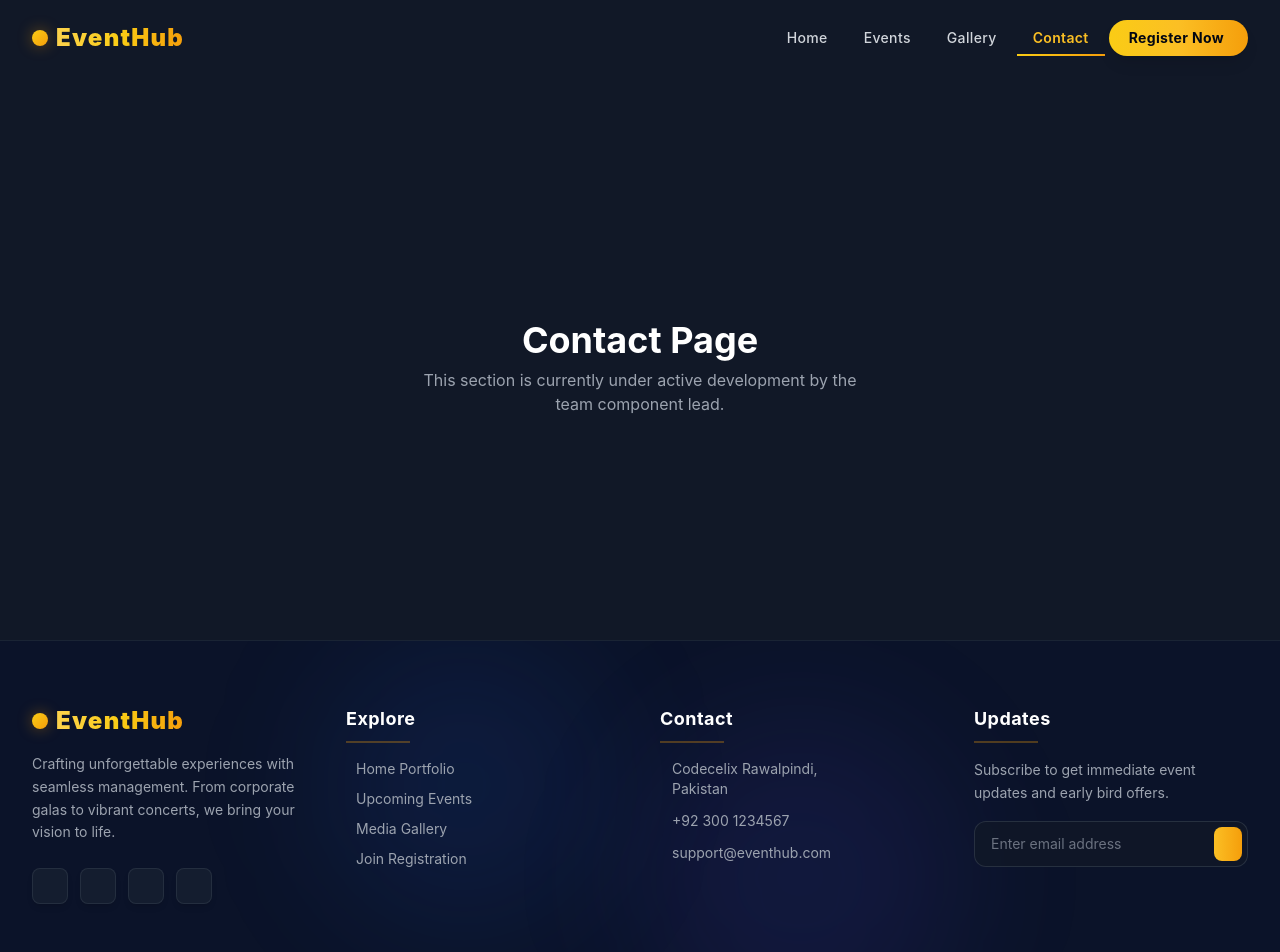
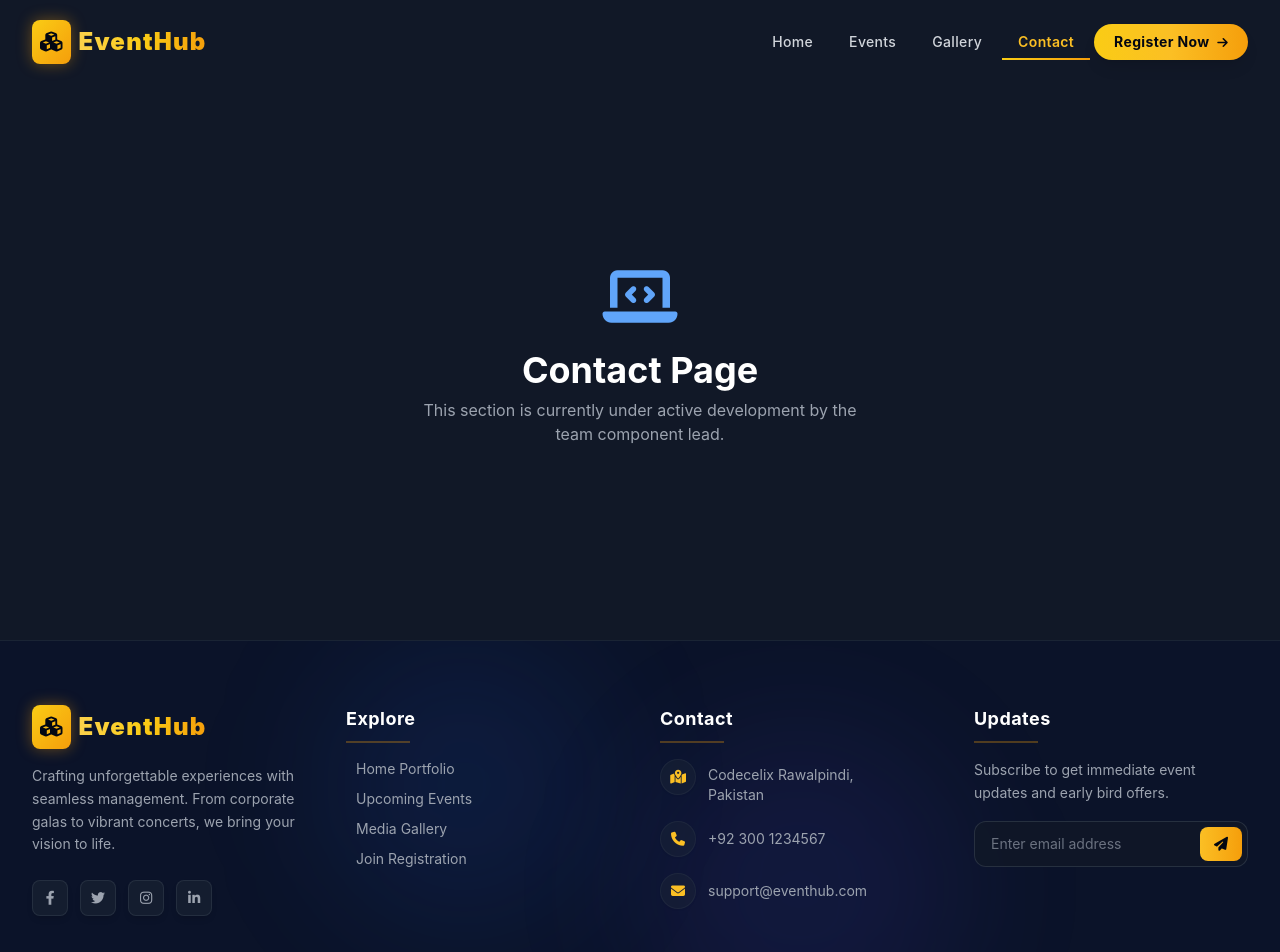
Before and after one commit to yousra-co45/animated-event-management, a React (Vite) app in the folder Frontend/: page /contact in a window 1280 px wide. Shown: the top 952 px of the page. Built offline with nearby package versions, Linux system fonts and the light colour scheme; the HTML template or start-up script is replaced by a standard one.

Commit message:
Fix: Added FontAwesome CDN and updated footer contact icons

```diff
--- a/Frontend/index.html
+++ b/Frontend/index.html
@@ -5,6 +5,8 @@
     <meta name="viewport" content="width=device-width, initial-scale=1.0" />
     <title>Animated Event Management</title>
     <meta name="description" content="React event management frontend with Tailwind CSS, AOS, and GSAP." />
+
+    <link rel="stylesheet" href="https://cdnjs.cloudflare.com/ajax/libs/font-awesome/6.4.0/css/all.min.css" />
   </head>
   <body>
     <div id="root"></div>
--- a/Frontend/src/components/Footer.jsx
+++ b/Frontend/src/components/Footer.jsx
@@ -16,7 +16,7 @@ function Footer() {
           <div className="space-y-4" data-aos="fade-up" data-aos-delay="100">
             <Link to="/" className="flex items-center space-x-2 group">
               <div className="bg-gradient-to-br from-yellow-400 to-amber-500 p-2 rounded-lg text-gray-950 transform group-hover:rotate-12 transition-transform duration-300 shadow-[0_0_15px_rgba(245,158,11,0.4)]">
-                <i className="fas fa-cubes text-xl"></i>
+                <i className="fa-solid fa-cubes text-xl"></i>
               </div>
               <span className="text-2xl font-black tracking-wider bg-gradient-to-r from-amber-300 via-yellow-400 to-amber-500 bg-clip-text text-transparent">
                 EventHub
@@ -33,13 +33,13 @@ function Footer() {
                   href="#"
                   className="w-9 h-9 flex items-center justify-center rounded-lg bg-gray-800/50 border border-gray-700/50 text-gray-400 hover:text-amber-400 hover:border-amber-400/50 hover:-translate-y-1 transition-all duration-300 shadow-md"
                 >
-                  <i className={`fab fa-${icon} text-sm`}></i>
+                  <i className={`fa-brands fa-${icon} text-sm`}></i>
                 </a>
               ))}
             </div>
           </div>
 
-          {/* Column 2: Quick Links with Modern Arrow Hover */}
+          {/* Column 2: Quick Links */}
           <div className="space-y-4" data-aos="fade-up" data-aos-delay="200">
             <h4 className="text-white font-bold text-lg tracking-wide border-b-2 border-amber-500/30 pb-2 w-16">
               Explore
@@ -66,28 +66,45 @@ function Footer() {
             </ul>
           </div>
 
-          {/* Column 3: Quick Contact Info */}
+          {/* Column 3: Quick Contact Info with Fixed Icons */}
           <div className="space-y-4" data-aos="fade-up" data-aos-delay="300">
             <h4 className="text-white font-bold text-lg tracking-wide border-b-2 border-amber-500/30 pb-2 w-16">
               Contact
             </h4>
-            <ul className="space-y-3 text-sm text-gray-400">
-              <li className="flex items-start space-x-3">
-                <i className="fas fa-map-marker-alt text-amber-400 mt-1"></i>
-                <span>Codecelix Rawalpindi,<br />Pakistan</span>
+            <ul className="space-y-4 text-sm text-gray-400">
+              {/* Location */}
+              <li className="flex items-start space-x-3 group">
+                <div className="w-9 h-9 flex items-center justify-center text-amber-400 bg-gray-800/40 rounded-full border border-gray-700/30 group-hover:bg-amber-400 group-hover:text-gray-950 transition-all duration-300 shadow-sm flex-shrink-0">
+                  <i className="fa-solid fa-map-location-dot text-sm"></i>
+                </div>
+                <span className="group-hover:text-white transition-colors duration-200 pt-1.5">
+                  Codecelix Rawalpindi,<br />Pakistan
+                </span>
               </li>
-              <li className="flex items-center space-x-3">
-                <i className="fas fa-phone-alt text-amber-400"></i>
-                <span className="hover:text-white transition-colors cursor-pointer">+92 300 1234567</span>
+
+              {/* Phone */}
+              <li className="flex items-center space-x-3 group">
+                <div className="w-9 h-9 flex items-center justify-center text-amber-400 bg-gray-800/40 rounded-full border border-gray-700/30 group-hover:bg-amber-400 group-hover:text-gray-950 transition-all duration-300 shadow-sm flex-shrink-0">
+                  <i className="fa-solid fa-phone text-sm"></i>
+                </div>
+                <span className="group-hover:text-white transition-colors duration-200 cursor-pointer">
+                  +92 300 1234567
+                </span>
               </li>
-              <li className="flex items-center space-x-3">
-                <i className="fas fa-envelope text-amber-400"></i>
-                <span className="hover:text-white transition-colors cursor-pointer">support@eventhub.com</span>
+
+              {/* Email */}
+              <li className="flex items-center space-x-3 group">
+                <div className="w-9 h-9 flex items-center justify-center text-amber-400 bg-gray-800/40 rounded-full border border-gray-700/30 group-hover:bg-amber-400 group-hover:text-gray-950 transition-all duration-300 shadow-sm flex-shrink-0">
+                  <i className="fa-solid fa-envelope text-sm"></i>
+                </div>
+                <span className="group-hover:text-white transition-colors duration-200 cursor-pointer">
+                  support@eventhub.com
+                </span>
               </li>
             </ul>
           </div>
 
-          {/* Column 4: Newsletter Subscriber with Glow Input */}
+          {/* Column 4: Newsletter */}
           <div className="space-y-4" data-aos="fade-up" data-aos-delay="400">
             <h4 className="text-white font-bold text-lg tracking-wide border-b-2 border-amber-500/30 pb-2 w-16">
               Updates
@@ -106,7 +123,7 @@ function Footer() {
                 type="submit"
                 className="absolute right-1.5 top-1.5 bottom-1.5 bg-gradient-to-r from-amber-400 to-amber-500 text-gray-950 px-3.5 rounded-lg text-sm font-semibold hover:brightness-110 active:scale-95 transition-all duration-200"
               >
-                <i className="fas fa-paper-plane"></i>
+                <i className="fa-solid fa-paper-plane"></i>
               </button>
             </form>
           </div>
@@ -116,7 +133,7 @@ function Footer() {
         {/* Divider */}
         <div className="h-[1px] w-full bg-gradient-to-r from-transparent via-gray-800 to-transparent my-8" />
 
-        {/* Footer Bottom / Copyright */}
+        {/* Footer Bottom */}
         <div className="flex flex-col sm:flex-row justify-between items-center text-sm text-gray-500">
           <p className="text-center sm:text-left mb-3 sm:mb-0">
             &copy; {new Date().getFullYear()} EventHub. All Rights Reserved. Designed by Team Codecelix Web(2).
```
